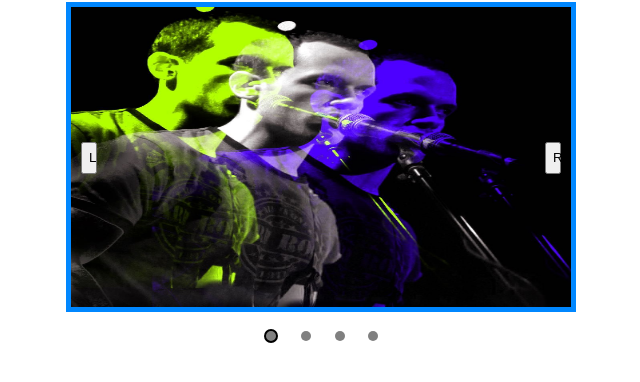
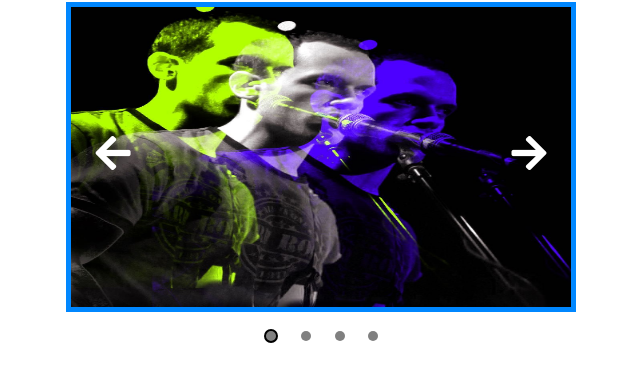
Before and after one commit to wsa138/odin-image-slider, a website: page index.html in a window 1280 px wide. Shown: the part 86-468 px from the top of the page, without its empty margins (319-959 px from the left). Drawn offline with Linux system fonts and the light colour scheme.

Commit message:
Styled left and right arrow buttons.

```diff
--- a/index.html
+++ b/index.html
@@ -4,6 +4,8 @@
 <head>
   <meta charset="UTF-8" />
   <title>Odin Image Slider</title>
+  <link rel="stylesheet" href="https://use.fontawesome.com/releases/v5.15.3/css/all.css"
+    integrity="sha384-SZXxX4whJ79/gErwcOYf+zWLeJdY/qpuqC4cAa9rOGUstPomtqpuNWT9wdPEn2fk" crossorigin="anonymous">
   <link rel="stylesheet" href="style.css" />
 </head>
 
@@ -17,8 +19,8 @@
       <img class="images" src="images/m.jpg" alt="Guy playing guitar" />
     </div>
 
-    <button class="left">L</button>
-    <button class="right">R</button>
+    <button class="left"><i class="fas fa-arrow-left"></i></button>
+    <button class="right"><i class="fas fa-arrow-right"></i></button>
   </div>
 
   <div class="dot-container">
--- a/style.css
+++ b/style.css
@@ -38,15 +38,29 @@ img {
   width: 1rem;
   height: 2rem;
   position: absolute;
-  top: 45%;
+  top: 40%;
 }
 
 .left {
   left: 10px;
+  font-size: 2.5rem;
+  height: 3.5rem;
+  width: 4rem;
+  color: white;
+  background: transparent;
+  border: transparent;
+  transition: background-color 0.25s ease-in-out;
 }
 
 .right {
   right: 10px;
+  font-size: 2.5rem;
+  height: 3.5rem;
+  width: 4rem;
+  color: white;
+  background: transparent;
+  border: transparent;
+  transition: background-color 0.25s ease-in-out;
 }
 
 .dot-container {
@@ -67,3 +81,9 @@ img {
 .highlight {
   border: 2px solid black;
 }
+
+.left:hover,
+.right:hover {
+  cursor: pointer;
+  background: rgba(128, 128, 128, 0.5);
+}
```
